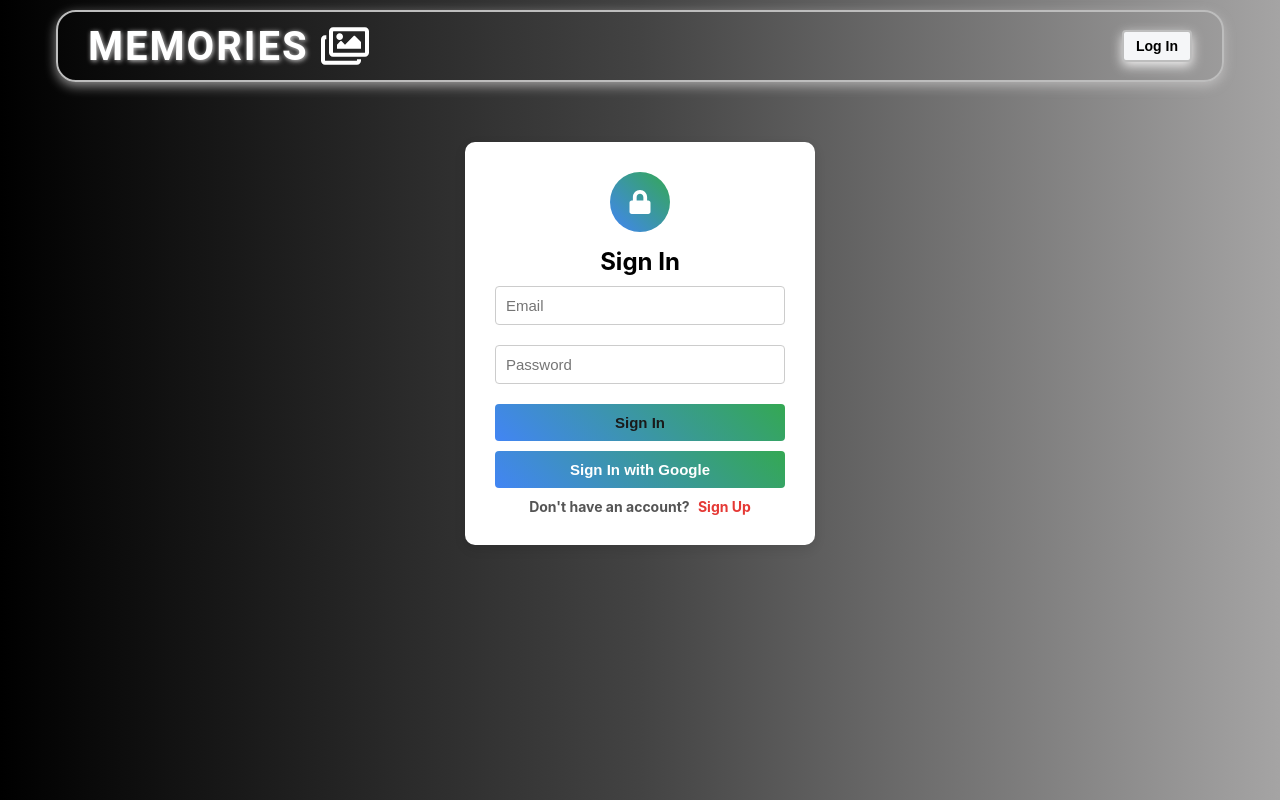
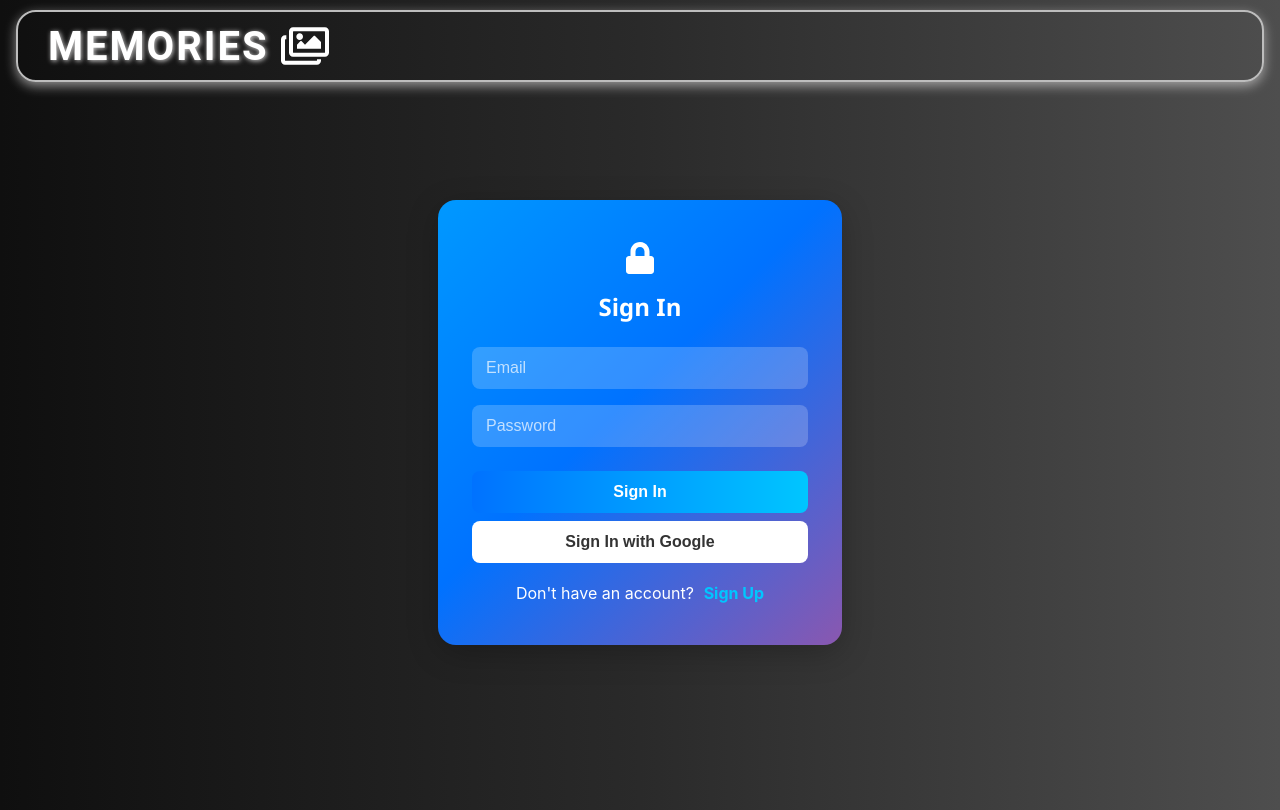
Before and after one commit to Rinki2400/SocialMedia, a React (Create React App) app in the folder client/: page /auth in a window 1280 px wide. Built offline with nearby package versions, Linux system fonts and the light colour scheme.

Commit message:
edit style of form

```diff
--- a/client/src/App.css
+++ b/client/src/App.css
@@ -3,31 +3,30 @@
   margin: 0;
   box-sizing: border-box;
 }
+
 body {
-  background: linear-gradient(to right, #000000, #434343, #a5a4a4);
+  background: linear-gradient(to right, #0f0f0f, #2a2a2a, #4e4e4e); /* smooth dark gradient */
+  font-family: "Segoe UI", sans-serif;
+  color: white; /* white text for better contrast */
+  min-height: 100vh;
+  overflow-x: hidden;
+}
 
-
-  font-family: "Segoe UI", sans-serif;
-}
 /* Container styling */
 .container {
-  max-width: 1200px; /* 'lg' size from MUI */
+  max-width: 1400px;
   margin: 0 auto;
   padding: 0 16px;
 }
 
-
-
-
-/* Image styling */
-
+/* Main layout wrapper */
 .main_container {
-  max-width: 1280px;
+  max-width: 1380px;
   margin: 0 auto;
-  padding: 0 16px;
+  padding: 40px 16px;
   display: flex;
   flex-wrap: wrap;
   justify-content: space-between;
-  align-items: stretch;
+  align-items: flex-start; /* changed to better align cards */
   gap: 24px;
 }
--- a/client/src/component/Auth/Auth.css
+++ b/client/src/component/Auth/Auth.css
@@ -1,112 +1,127 @@
+/* Fullscreen container */
 .auth-container {
+  min-height: 80vh;
   display: flex;
   justify-content: center;
   align-items: center;
-  margin-top: 60px;
 
 }
 
+/* Glass-like card with gradient border */
 .auth-card {
-  background-color: #fff;
-  padding: 30px;
-  border-radius: 10px;
-  box-shadow: 0 4px 12px rgba(0, 0, 0, 0.1);
-  text-align: center;
-  width: 350px;
+  background: rgba(255, 255, 255, 0.1); /* Glass effect */
+  backdrop-filter: blur(12px);
+  -webkit-backdrop-filter: blur(12px);
+  padding: 40px 32px;
+  border-radius: 16px;
+  width: 100%;
+  max-width: 400px;
+  box-shadow: 0 8px 32px rgba(0, 0, 0, 0.25);
+
+  /* Gradient border using pseudo element */
+  position: relative;
+  z-index: 1;
+}
+.auth-card::before {
+  content: "";
+  position: absolute;
+  z-index: -1;
+  top: -2px;
+  left: -2px;
+  right: -2px;
+  bottom: -2px;
+  border-radius: 18px;
+  background: linear-gradient(135deg, #00c6ff, #0072ff, #ff416c, #ff4b2b);
+  background-size: 300% 300%;
+  animation: gradientBorder 6s ease infinite;
 }
 
-.avataricon {
-  width: 60px;
-  height: 60px;
- background: linear-gradient(45deg, #4285F4, #34A853);
-  border-radius: 50%;
-  margin: 0 auto 15px;
-  display: flex;
-  align-items: center;
-  justify-content: center;
+/* Animated gradient border */
+@keyframes gradientBorder {
+  0% { background-position: 0% 50%; }
+  50% { background-position: 100% 50%; }
+  100% { background-position: 0% 50%; }
 }
 
+/* Lock icon */
+.avataricon {
+  display: flex;
+  justify-content: center;
+  align-items: center;
+  margin-bottom: 16px;
+}
 .lock-icon {
+  font-size: 2rem;
   color: white;
-  font-size: 24px;
 }
 
+/* Heading */
+.auth-card h2 {
+  text-align: center;
+  color: white;
+  margin-bottom: 24px;
+  font-family: 'Segoe UI', sans-serif;
+}
+
+/* Input styles */
 .auth-input {
   width: 100%;
-  padding: 10px;
-  margin: 10px 0;
-  border: 1px solid #ccc;
-  border-radius: 4px;
-  font-size: 15px;
-  transition: all 0.3s ease;
+  padding: 12px 14px;
+  margin-bottom: 16px;
+  border: none;
+  border-radius: 8px;
+  background-color: rgba(255, 255, 255, 0.2);
+  color: white;
+  font-size: 1rem;
   outline: none;
+  transition: background 0.3s ease;
+}
+.auth-input::placeholder {
+  color: rgba(255, 255, 255, 0.7);
+}
+.auth-input:focus {
+  background-color: rgba(255, 255, 255, 0.3);
 }
 
-.auth-input:focus {
-  border-color: #101010; /* Green border on focus */
-  box-shadow: 0 0 5px rgba(231, 237, 231, 0.5); /* Subtle glow effect */
-  background-color: #f9fff9; /* Optional: very light green */
+/* Auth buttons */
+.auth-button, .google-auth-button {
+  width: 100%;
+  padding: 12px;
+  font-weight: bold;
+  border: none;
+  border-radius: 8px;
+  font-size: 1rem;
+  cursor: pointer;
+  margin-top: 8px;
+  transition: all 0.3s ease;
+}
+.auth-button {
+  background: linear-gradient(90deg, #0072ff, #00c6ff);
+  color: white;
+}
+.auth-button:hover {
+  background: linear-gradient(90deg, #0052cc, #00aaff);
+}
+.google-auth-button {
+  background: white;
+  color: #333;
+}
+.google-auth-button:hover {
+  background: #e0e0e0;
 }
 
-
-.auth-button {
-  width: 100%;
-  padding: 10px;
- background: linear-gradient(45deg, #4285F4, #34A853);
-  color: rgb(26, 26, 26);
-  border: none;
-  border-radius: 4px;
-  font-size: 15px;
+/* Switch text */
+.switch-text {
+  margin-top: 20px;
+  color: white;
+  text-align: center;
+}
+.switch-link {
+  color: #00c6ff;
+  cursor: pointer;
   font-weight: bold;
-  cursor: pointer;
-  margin-top: 10px;
-  transition: background 0.3s ease, box-shadow 0.3s ease;
+  margin-left: 6px;
 }
-.auth-button:hover {
-  background: linear-gradient(45deg, #3367d6, #2e7d32);
-  color: white;
-  box-shadow: 0 4px 10px rgba(67, 160, 71, 0.4);
+.switch-link:hover {
+  text-decoration: underline;
 }
-
-.switch-text {
-  margin-top: 10px;
-  font-weight: bold;
-  font-size: 14px;
-  color: #555;
-}
-
-.switch-link {
-  color: #e53935;
-  font-weight: bold;
-  cursor: pointer;
-  margin-left: 5px;
-  transition: color 0.3s ease;
-}
-
-.switch-link:hover {
-  color: #b71c1c;
-}
-
-.google-login {
-  margin-top: 20px;
-  display: flex;
-  justify-content: center;
-
-}
-.google-auth-button {
-  width: 100%;
-  padding: 10px;
-  background: linear-gradient(45deg, #4285F4, #34A853);
-  color: white;
-  border: none;
-  border-radius: 4px;
-  font-size: 15px;
-  font-weight: bold;
-  cursor: pointer;
-  margin-top: 10px;
-  transition: background 0.3s ease, box-shadow 0.3s ease;
-}
-.google-auth-button:hover {
-  background: linear-gradient(45deg, #3367d6, #2e7d32);
-  box-shadow: 0 4px 10px rgba(66, 133, 244, 0.4);
-}
--- a/client/src/component/Form/Form.css
+++ b/client/src/component/Form/Form.css
@@ -1,13 +1,14 @@
 /* Main Form Container */
 .Form_Container {
-  max-width: 600px;
   margin: 40px auto;
   padding: 24px;
+  max-width: 100%;
   background-color: #7a7979;
   border-radius: 8px;
-  border:  1px solid whitesmoke;
+  border: 1px solid whitesmoke;
   box-shadow: 0 7px 12px rgba(203, 201, 201, 0.7);
 }
+
 
 /* Form Title */
 .Form_Container h3 {
--- a/client/src/component/Navbar/Nav.js
+++ b/client/src/component/Navbar/Nav.js
@@ -29,9 +29,7 @@ function Nav() {
           </div>
         ) : (
           <Link to="/auth">
-            <button className="SignIn-button">
-              Log In
-            </button>
+
           </Link>
         )}
       </div>
--- a/client/src/component/Posts/Posts.css
+++ b/client/src/component/Posts/Posts.css
@@ -1,5 +1,5 @@
 .post-card {
-  width: 300px;
+  width: 400px;
   border-radius: 15px;
   border:  1px solid whitesmoke;
  box-shadow: 0 7px 12px rgba(203, 201, 201, 0.7);
@@ -27,7 +27,7 @@
 
 
 .post-image {
-  height: 180px;
+  height: 190px;
   background-size: cover;
   background-position: center;
   position: relative;
@@ -47,7 +47,7 @@
 }
 
 .post-overlay p {
-  margin: 5px 0 0;
+  margin: 6px 0 3px 0;
   font-size: 12px;
 }
 .overlay-header {
@@ -89,6 +89,7 @@
 .message{
   font-size: 14px;
   margin-top: 10px;
+  margin-bottom: 8px;
 }
 
 .post-actions {
@@ -115,6 +116,35 @@
 }
 
 
+.loader {
+  display: flex;
+  flex-direction: column;
+  align-items: center;
+  justify-content: center;
+  height: 30vh;
+  color: white;
+}
+
+.pagination-controls {
+  display: flex;
+  justify-content: center;
+  margin-top: 20px;
+  gap: 10px;
+}
+
+.pagination-controls button {
+  background-color: #007bff;
+  color: white;
+  padding: 6px 16px;
+  border: none;
+  border-radius: 10px;
+  cursor: pointer;
+}
+
+.pagination-controls button:disabled {
+  background-color: #ccc;
+  cursor: not-allowed;
+}
 
 @media (max-width: 768px) {
   .posts-container {
--- a/client/src/services/api.js
+++ b/client/src/services/api.js
@@ -6,7 +6,9 @@ const API = axios.create({
 });
 
 // Get all posts
-export const fetchPosts = () => API.get("/post/");
+export const fetchPosts = (page = 1, limit = 6) =>
+  API.get(`/post?page=${page}&limit=${limit}`);
+
 export const fetchPostsID = (id) => API.get(`/post/${id}`);
 
 // Create a new post
```
Also changed, not shown: client/src/component/Posts/Posts.js (+52 -19 lines), 1 other file (tests, documents, lock files or other folders).
